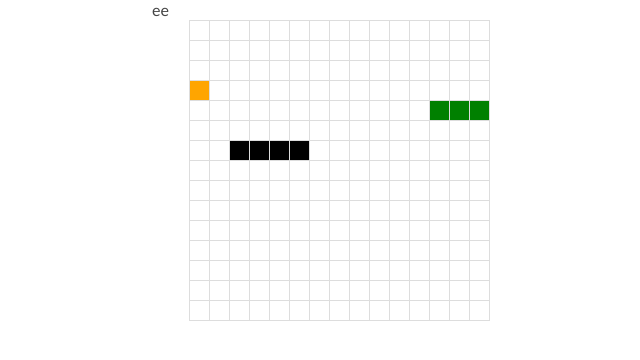
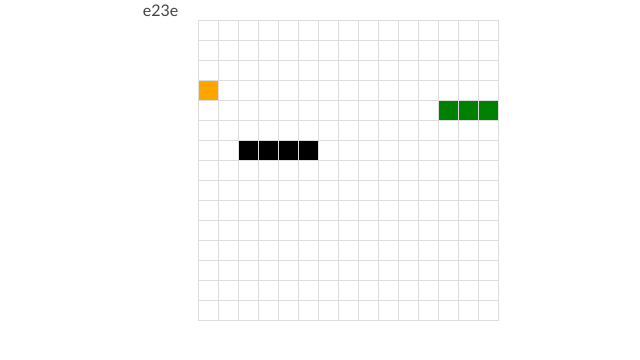
Before and after one commit to Mountcode/test_chamber, a plain HTML site: page app/index.html in a window 1280 px wide. Shown: the whole page, without its empty margins (309-949 px from the left). Drawn offline with Linux system fonts and the light colour scheme; files whose address does not match are found by name.

Commit message:
init git. it commit 5

```diff
--- a/app/index.html
+++ b/app/index.html
@@ -8,7 +8,7 @@
 </head>
 
 <body>
-    <h2>ee</h2>
+    <h2>e23e </h2>
     <div class="fields">
 
     </div>
--- a/app/js/main.js
+++ b/app/js/main.js
@@ -14,7 +14,7 @@ window.onload = function(e){
 
     document.onkeydown = function(e){
         snake.course = e.keyCode;
-        //wefwef
+        //wefwef222
         /* добавить защиту от смены курса на противоположный */
         switch(e.keyCode){
             case 37:
```
